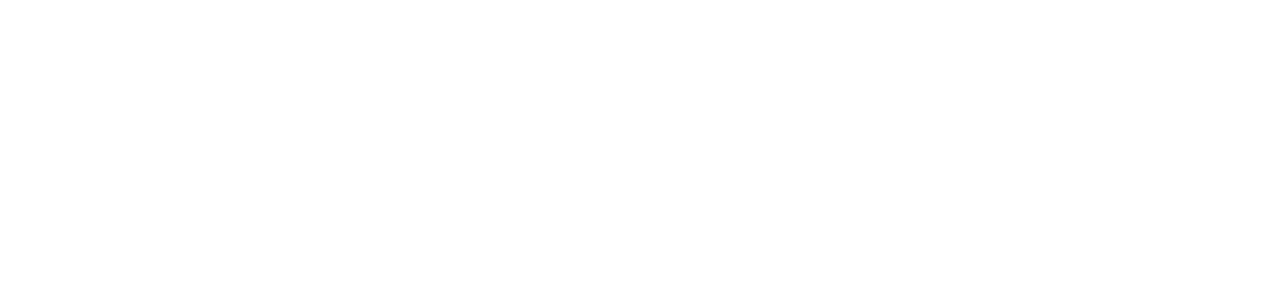
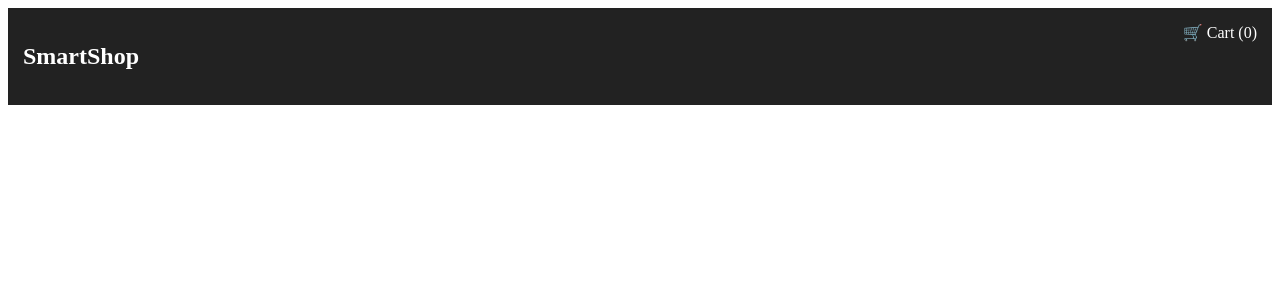
Before and after one commit to pavipavi0308-maker/smartshop-spa, a Vue app: page /cart in a window 1280 px wide. Before the commit this address had no page. Shown: the top 300 px of the page. Built offline with nearby package versions, Linux system fonts and the light colour scheme.

Commit message:
Added cart system with navbar cart count and cart page

```diff
--- a/src/App.vue
+++ b/src/App.vue
@@ -1,7 +1,11 @@
+
 <script setup lang="ts">
-import HomePage from "./pages/HomePage.vue"
+import Navbar from "./components/Navbar.vue"
 </script>
 
+
+
 <template>
+  <Navbar />
   <router-view />
 </template>
--- /dev/null
+++ b/src/components/Navbar.vue
@@ -0,0 +1,17 @@
+<script setup lang="ts">
+import { useCart } from "../store/cart"
+
+const { cart } = useCart()
+</script>
+
+<template>
+  <div style="display:flex; justify-content:space-between; padding:15px; background:#222; color:white;">
+
+    <h2>SmartShop</h2>
+
+    <div>
+      🛒 Cart ({{ cart.length }})
+    </div>
+
+  </div>
+</template>
--- a/src/pages/ProductDetail.vue
+++ b/src/pages/ProductDetail.vue
@@ -2,9 +2,15 @@
 import { useRoute } from "vue-router"
 import { ref, onMounted } from "vue"
 import type { Product } from "../types/product"
+import { useCart } from "../store/cart"
+
+
 
 const route = useRoute()
 const product = ref<Product | null>(null)
+const { addToCart } = useCart()
+
+
 
 onMounted(async () => {
   const res = await fetch(`https://dummyjson.com/products/${route.params.id}`)
@@ -21,7 +27,7 @@ onMounted(async () => {
     ← Back to Products
      </button>
 
-    <img :src="product.thumbnail" style="width:300px;" />
+     <img :src="product.thumbnail" style="width:300px;" />
 
     <div>
       <h1>{{ product.title }}</h1>
@@ -29,6 +35,13 @@ onMounted(async () => {
       <p style="color:red; font-size:20px;">
         ${{ product.price }}
       </p>
+
+       <button
+     @click="addToCart(product!)"
+     style="margin-top:20px; padding:10px; background:red; color:white; border:none;"
+    >
+    Add to Cart
+    </button>
 
       <p>{{ product.description }}</p>
 
--- /dev/null
+++ b/src/store/cart.ts
@@ -0,0 +1,16 @@
+import { ref } from "vue"
+import type { Product } from "../types/product"
+
+const cart = ref<Product[]>([])
+
+export function useCart() {
+function addToCart(product: Product) {
+  console.log("Added to cart:", product.title)
+  cart.value.push(product)
+}
+
+  return {
+    cart,
+    addToCart
+  }
+}
```
Also changed, not shown: src/pages/CartPage.vue (added, +27 -0 lines).
